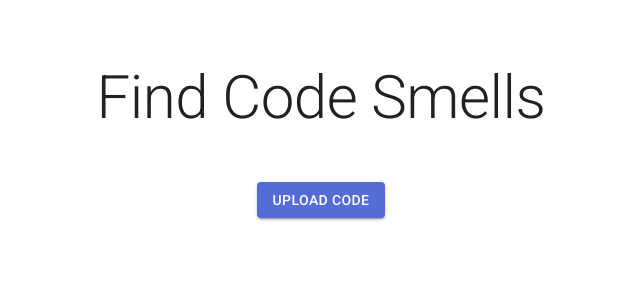
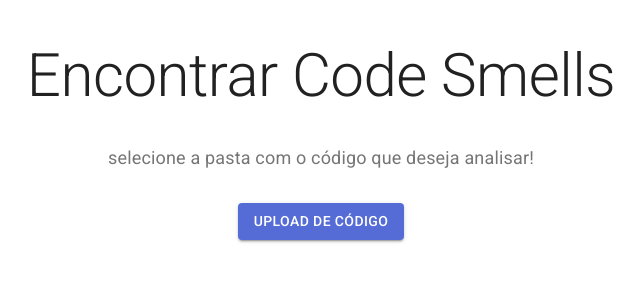
Before and after one commit to gustavokrieger/tcc, a React (Create React App) app in the folder frontend/: page / in a window 1280 px wide. Shown: the top 300 px of the page, without its empty margins (319-963 px from the left). Built offline with nearby package versions, Linux system fonts and the light colour scheme.

Commit message:
melhorias na página inicial

```diff
--- a/frontend/src/pages/CodeFilesUpload.tsx
+++ b/frontend/src/pages/CodeFilesUpload.tsx
@@ -25,10 +25,14 @@ const useStyles = makeStyles((theme: Theme) =>
     },
     title: {
       textTransform: 'capitalize',
-      margin: theme.spacing(3),
+      margin: theme.spacing(2),
+    },
+    subtitle: {
+      fontSize: '18px',
+      margin: theme.spacing(2),
     },
     upload: {
-      margin: theme.spacing(3),
+      margin: theme.spacing(2),
     },
   })
 );
@@ -83,14 +87,17 @@ export default function CodeFilesUpload() {
   return (
     <Container className={classes.root}>
       <Typography className={classes.title} variant="h2">
-        find code smells
+        encontrar code smells
+      </Typography>
+      <Typography className={classes.subtitle} color="textSecondary">
+        selecione a pasta com o código que deseja analisar!
       </Typography>
       {isLoading ? (
         <CircularProgress className={classes.upload} />
       ) : (
         <>
           <UploadButton className={classes.upload} onChange={handleChange}>
-            upload code
+            upload de código
           </UploadButton>
         </>
       )}
```
